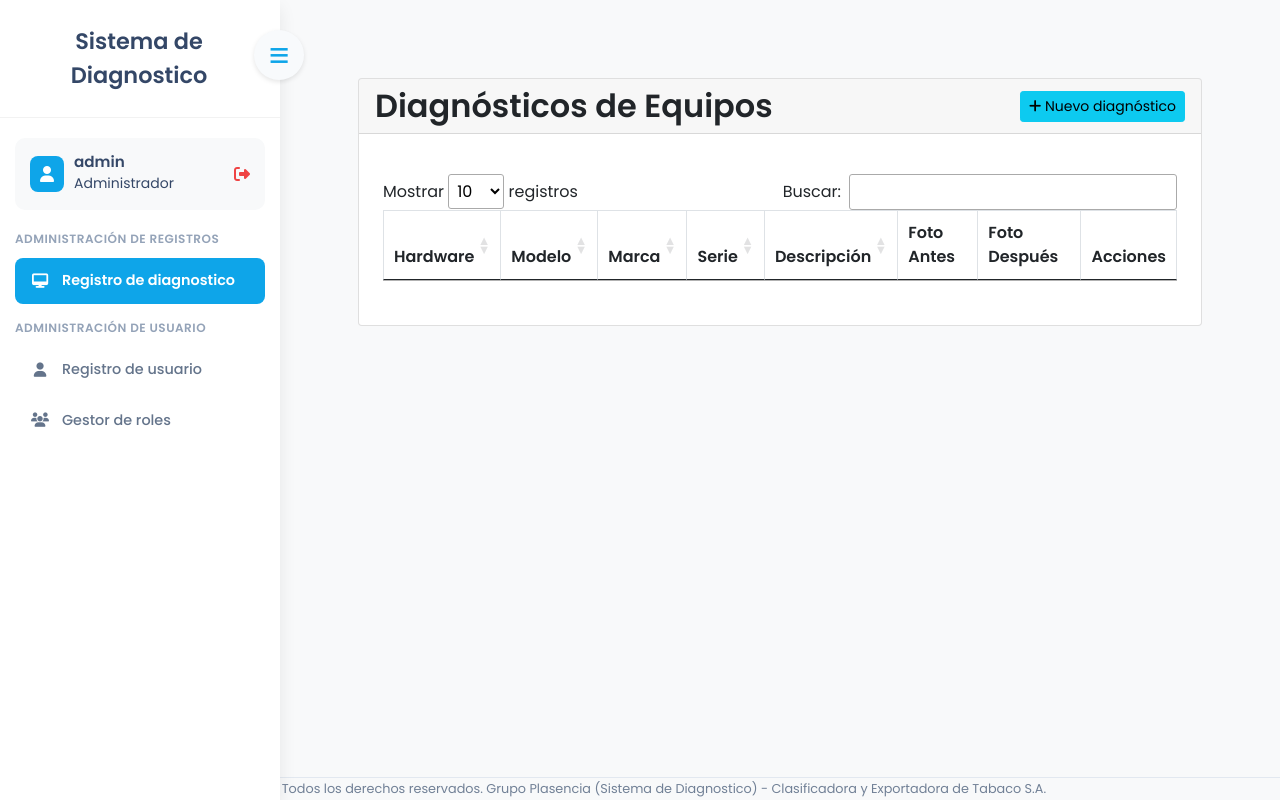
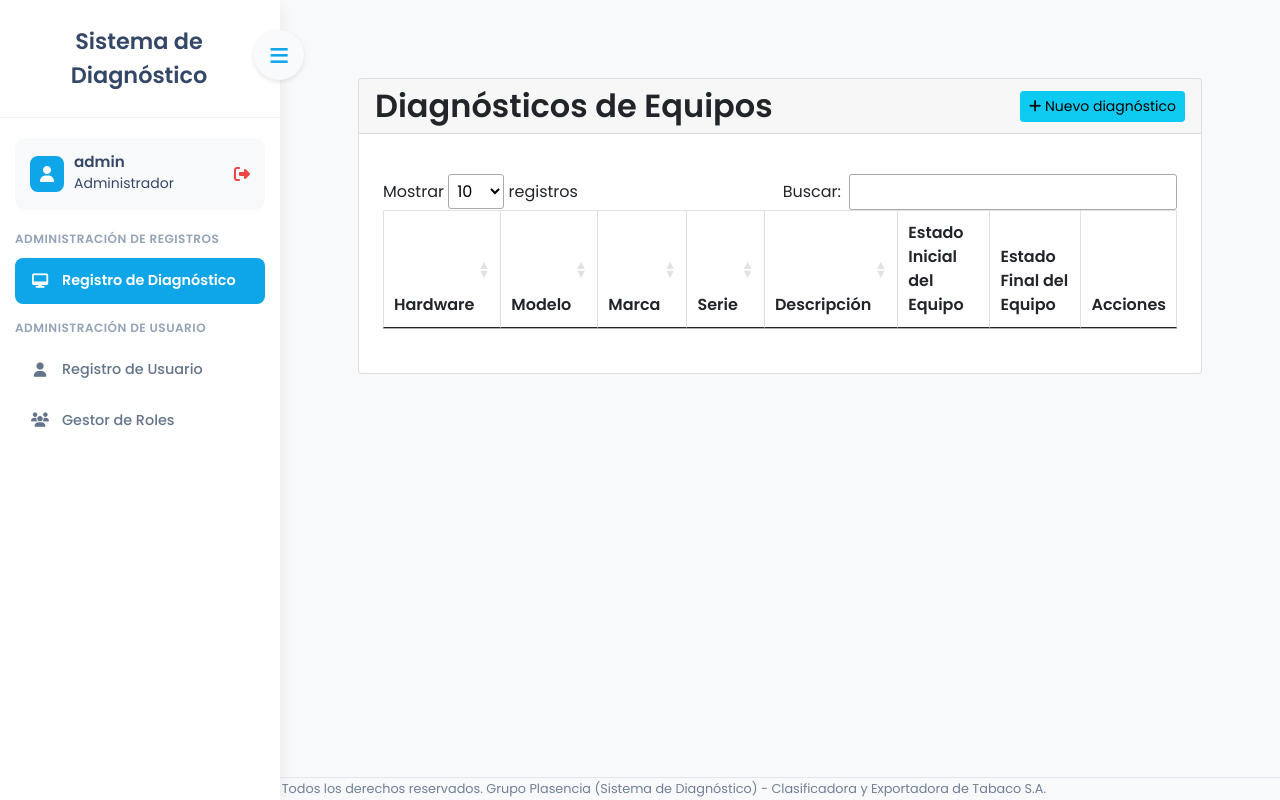
Before and after one commit to Al3-07/Sistema_Diagnostico, a Laravel app: page /registrodiagnostico in a window 1280 px wide. Run offline with Laravel 10, Linux system fonts and the light colour scheme; a user stored in the database is signed in; data comes from the database, SQL or seed files in the repository; data that the repository does not hold is empty; parts of the project's set-up code (start-up, migrations or seed data) failed here and were passed over; some libraries are stand-ins or nearby versions.

Commit message:
ARREGLANDO ERRORES

```diff
--- a/app/Http/Controllers/RegistroDiagnosticoController.php
+++ b/app/Http/Controllers/RegistroDiagnosticoController.php
@@ -64,12 +64,23 @@ public function store(Request $request)
 {
     $request->validate([
             'equipo' => 'required|string|max:50',
-            'modelo' => 'nullable|string|max:30',
-            'marca' => 'nullable|string|max:30',
-            'serie' => 'nullable|string|max:40',
+            'modelo' => 'required|string|max:30',
+            'marca' => 'required|string|max:30',
+            'serie' => 'required|string|max:40',
             'descripcion' => 'nullable|string|max:300',
-            'foto_antes' => 'nullable|image|mimes:jpg,jpeg,png|max:2048',
-            'foto_despues' => 'nullable|image|mimes:jpg,jpeg,png|max:2048',
+            'foto_antes' => 'required|image|mimes:jpg,jpeg,png,gif,bmp,webp,svg|max:2048',
+            'foto_despues' => 'nullable|image|mimes:jpg,jpeg,png,gif,bmp,webp,svg|max:2048',
+            ], [
+        'foto_antes.required' => 'La imagen es obligatoria.',
+        'foto_antes.file' => 'La imagen debe ser un archivo válido.',
+        'foto_antes.mimes' => 'La imagen debe ser un archivo de tipo: jpg, jpeg, png, gif, bmp, webp, svg.',
+         'equipo.required' => 'El campo equipo es obligatorio.',
+        'modelo.required' => 'El campo modelo es obligatorio.',
+        'marca.required' => 'El campo marca es obligatorio.',
+        'serie.required' => 'El campo serie es obligatorio.',
+
+
+
         ]);
     $registro = new RegistroDiagnostico;
 
@@ -113,12 +124,21 @@ public function store(Request $request)
 {
     $request->validate([
         'equipo' => 'required|string|max:50',
-        'modelo' => 'nullable|string|max:30',
-        'marca' => 'nullable|string|max:30',
-        'serie' => 'nullable|string|max:40',
+        'modelo' => 'required|string|max:30',
+        'marca' => 'required|string|max:30',
+        'serie' => 'required|string|max:40',
         'descripcion' => 'nullable|string|max:300',
-        'foto_antes' => 'nullable|image|mimes:jpg,jpeg,png|max:2048',
-            'foto_despues' => 'nullable|image|mimes:jpg,jpeg,png|max:2048',
+        'foto_antes' => 'nullable|image|mimes:jpg,jpeg,png,gif,bmp,webp,svg|max:2048',
+            'foto_despues' => 'required|image|mimes:jpg,jpeg,png,gif,bmp,webp,svg|max:2048',
+
+         ],   [
+        'foto_despues.required' => 'La imagen es obligatoria.',
+        'foto_despues.file' => 'La imagen debe ser un archivo válido.',
+        'foto_despues.mimes' => 'La imagen debe ser un archivo de tipo: jpg, jpeg, png, gif, bmp, webp, svg.',
+         'equipo.required' => 'El campo equipo es obligatorio.',
+        'modelo.required' => 'El campo modelo es obligatorio.',
+        'marca.required' => 'El campo marca es obligatorio.',
+        'serie.required' => 'El campo serie es obligatorio.',
 
     ]);
 
--- a/resources/views/Layouts/app.blade.php
+++ b/resources/views/Layouts/app.blade.php
@@ -367,7 +367,7 @@
 
             <div class="brand-container">
                 <a href="{{ route('menu') }}" class="brand {{ (request()->is('menu') || request()->is('/') || request()->is('home')) ? 'active' : '' }}" id="brandLink">
-                    Sistema de Diagnostico
+                    Sistema de Diagnóstico
                 </a>
             </div>
 
@@ -385,17 +385,17 @@
             <div class="sidebar-section-title">ADMINISTRACIÓN DE REGISTROS</div>
 
             <a href="{{ route('registrodiagnostico.index') }}" class="nav-link {{ request()->routeIs('registrodiagnostico.*') ? 'active' : '' }}">
-                <i class="fas fa-desktop"></i> Registro de diagnostico
+                <i class="fas fa-desktop"></i> Registro de Diagnóstico
             </a>
 
 
             @if(Auth::user()->role === 'Administrador')
             <div class="sidebar-section-title">ADMINISTRACIÓN DE USUARIO</div>
             <a href="{{ route('user.index') }}" class="nav-link {{ request()->routeIs('user.*') ? 'active' : '' }}">
-                <i class="fas fa-user"></i> Registro de usuario
+                <i class="fas fa-user"></i> Registro de Usuario
             </a>
             <a href="{{ route('registrorol.table') }}" class="nav-link {{ request()->routeIs('registrorol.*') ? 'active' : '' }}">
-                <i class="fas fa-users"></i> Gestor de roles
+                <i class="fas fa-users"></i> Gestor de Roles
             </a>
             @endif
 
@@ -408,7 +408,7 @@
             <div class="user-info" onclick="window.location.href='{{ route('login') }}'">
                 <i class="fas fa-sign-in-alt user-icon"></i>
                 <div class="user-details">
-                    <h5>Iniciar sesión</h5>
+                    <h5>Iniciar Sesión</h5>
                 </div>
             </div>
             @endif
@@ -437,7 +437,7 @@
         <footer class="footer">
             <div class="container">
                 <div class="footer-content">
-                    © 2025 Todos los derechos reservados. Grupo Plasencia (Sistema de Diagnostico) - Clasificadora y Exportadora de Tabaco S.A.
+                    © 2025 Todos los derechos reservados. Grupo Plasencia (Sistema de Diagnóstico) - Clasificadora y Exportadora de Tabaco S.A.
                 </div>
             </div>
         </footer>
--- a/resources/views/RegistroDiagnostico/RDCreate.blade.php
+++ b/resources/views/RegistroDiagnostico/RDCreate.blade.php
@@ -79,7 +79,7 @@
             <!-- Campos para imágenes -->
             <div class="form-row mt-3">
                 <div class="form-group">
-                    <label for="foto_antes">Foto Antes</label>
+                    <label for="foto_antes">Estado Inicial del Equipo</label>
                     <input type="file" id="foto_antes" name="foto_antes" accept="image/*" class="form-control @error('foto_antes') is-invalid @enderror" onchange="previewImage(this, 'previewAntes')">
                     @error('foto_antes')
                         <span class="text-danger">{{ $message }}</span>
@@ -87,6 +87,7 @@
                     <img id="previewAntes" class="img-preview" alt="Vista previa foto antes">
                 </div>
 
+                <!--
                 <div class="form-group">
                     <label for="foto_despues">Foto Después</label>
                     <input type="file" id="foto_despues" name="foto_despues" accept="image/*" class="form-control @error('foto_despues') is-invalid @enderror" onchange="previewImage(this, 'previewDespues')">
@@ -95,6 +96,9 @@
                     @enderror
                     <img id="previewDespues" class="img-preview" alt="Vista previa foto después">
                 </div>
+
+                    -->
+
             </div>
 
             <!-- Botones -->
--- a/resources/views/RegistroDiagnostico/RDEdit.blade.php
+++ b/resources/views/RegistroDiagnostico/RDEdit.blade.php
@@ -224,7 +224,7 @@
             <!-- Campos para imágenes -->
             <div class="form-row mt-3">
                 <div class="form-group" style="flex: 1 1 50%;">
-                    <label for="foto_antes">Foto Antes</label>
+                    <label for="foto_antes">Estado Inicial del Equipo</label>
                     <input type="file" id="foto_antes" name="foto_antes" accept="image/*" class="form-control @error('foto_antes') is-invalid @enderror" onchange="previewImage(this, 'previewAntes')">
                     @error('foto_antes')
                         <span class="text-danger">{{ $message }}</span>
@@ -238,7 +238,7 @@
                 </div>
 
                 <div class="form-group" style="flex: 1 1 50%;">
-                    <label for="foto_despues">Foto Después</label>
+                    <label for="foto_despues">Estado Final del Equipo</label>
                     <input type="file" id="foto_despues" name="foto_despues" accept="image/*" class="form-control @error('foto_despues') is-invalid @enderror" onchange="previewImage(this, 'previewDespues')">
                     @error('foto_despues')
                         <span class="text-danger">{{ $message }}</span>
--- a/resources/views/RegistroDiagnostico/RDIndex.blade.php
+++ b/resources/views/RegistroDiagnostico/RDIndex.blade.php
@@ -39,8 +39,8 @@
                             <th>Marca</th>
                             <th>Serie</th>
                             <th>Descripción</th>
-                            <th>Foto Antes</th>
-                            <th>Foto Después</th>
+                            <th>Estado Inicial del Equipo</th>
+                            <th>Estado Final del Equipo</th>
                             <th class="acciones-columna text-center">Acciones</th>
                         </tr>
                     </thead>
--- a/resources/views/RegistroDiagnostico/RDShow.blade.php
+++ b/resources/views/RegistroDiagnostico/RDShow.blade.php
@@ -65,7 +65,7 @@
                     <p style="color: #334155;"><strong>Descripción:</strong> {{ $registro->descripcion }}</p>
 
                     <div class="foto-container">
-                     <span class="foto-label">Foto Antes:</span>
+                     <span class="foto-label">Estado Inicial del Equipo:</span>
                      @if($registro->foto_antes)
                     <img src="{{ asset('img/post/' . $registro->foto_antes) }}" alt="Foto Antes" class="img-mismo-tamano">
                      @else
@@ -74,7 +74,7 @@
                     </div>
 
                     <div class="foto-container">
-                        <span class="foto-label">Foto Después:</span>
+                        <span class="foto-label">Estado Final del Equipo:</span>
                         @if($registro->foto_despues)
                             <img src="{{ asset('img/post/' . $registro->foto_despues) }}" alt="Foto Después" class="img-mismo-tamano">
                         @else
--- a/routes/web.php
+++ b/routes/web.php
@@ -8,9 +8,16 @@ use App\Http\Controllers\RegistroRolController;
 use App\Http\Controllers\UserController;
 
 Route::middleware(['auth'])->group(function () {
-    // RUTAS DE Diagnostic
-   // Obtener datos para tabla (si lo necesitas para DataTables u otra tabla AJAX)
+    // RUTAS DE Diagnostico
+   /* Obtener datos para tabla (si lo necesitas para DataTables u otra tabla AJAX)
+   Esa línea Route::resource automatiza 7 rutas esenciales del CRUD (crear, listar, editar, actualizar, borrar, etc.).
+   */
+
 Route::get('registrodiagnostico/table', [RegistroDiagnosticoController::class, 'getTableData'])->name('registrodiagnostico.table');
+
+Route::resource('registrodiagnostico', RegistroDiagnosticoController::class);
+
+/*Route::get('registrodiagnostico/table', [RegistroDiagnosticoController::class, 'getTableData'])->name('registrodiagnostico.table');
 
 // Vista índice (listar todos los diagnósticos)
 Route::get('registrodiagnostico', [RegistroDiagnosticoController::class, 'index'])->name('registrodiagnostico.index');
@@ -33,7 +40,7 @@ Route::delete('/registrodiagnostico/{id}', [RegistroDiagnosticoController::class
 // Mostrar detalles de diagnóstico
 Route::get('registrodiagnostico/{id}', [RegistroDiagnosticoController::class, 'show'])->name('registrodiagnostico.show');
 Route::resource('registrodiagnostico', RegistroDiagnosticoController::class);
-
+*/
 
 
     // RUTAS DE ROL
```
Also changed, not shown: resources/views/menu.blade.php (+33 -5 lines), database/migrations/2025_05_24_221425_modificar_columna_descripcion_en_equipo.php (added), public/img/post/4.png (added), public/img/post/CSS-poll.jpg (added), public/img/post/Imagen de WhatsApp 2024-02-15 a las 21.28.24_c00b34ee.jpg (added).
